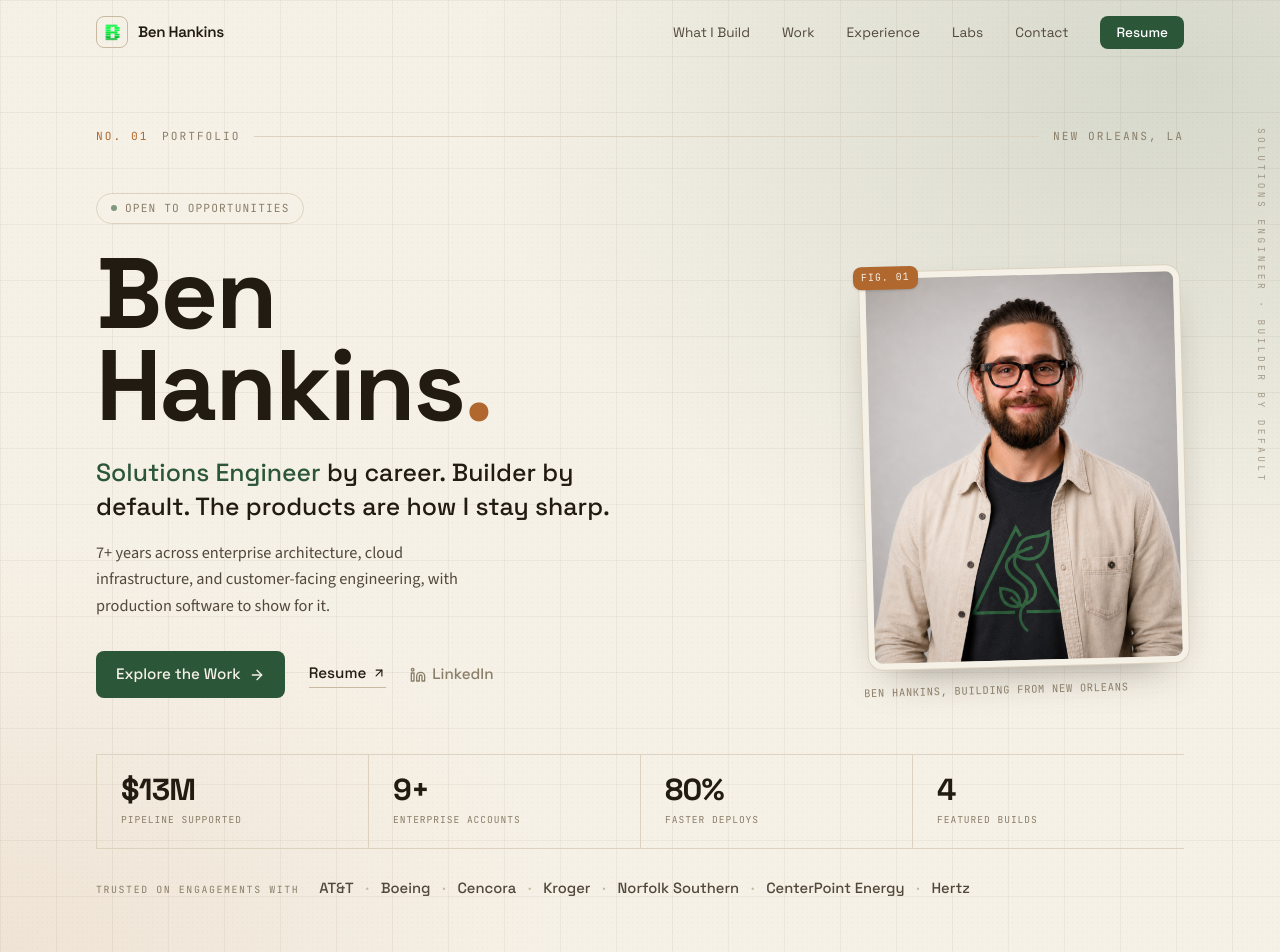
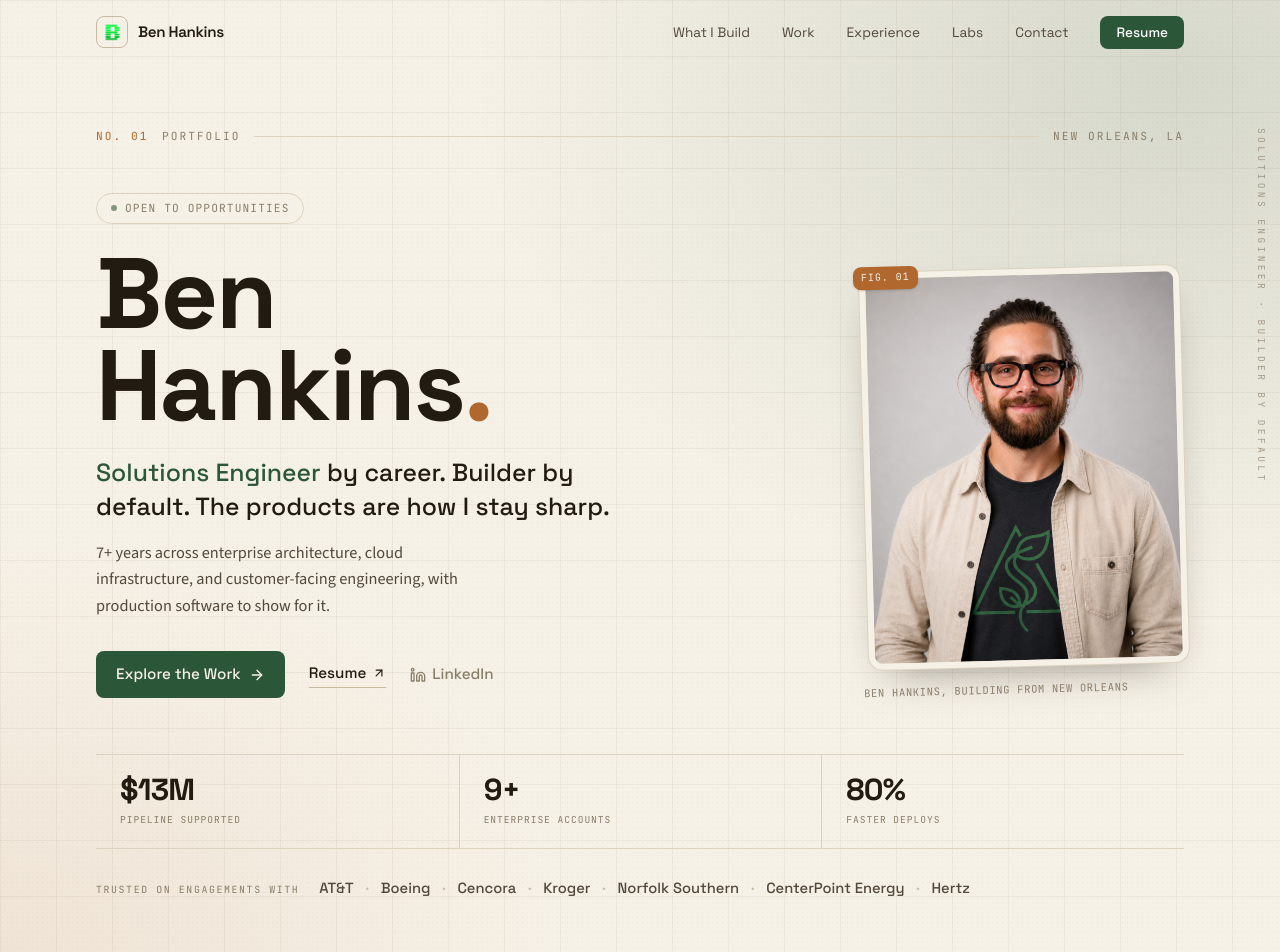
Before and after one commit to WBHankins93/personal-website, a Next.js app: page / in a window 1280 px wide. Shown: the top 952 px of the page. Built offline with nearby package versions, Linux system fonts and the light colour scheme.

Commit message:
Remove forced hero showcase stat

```diff
--- a/src/components/redesign/Hero.tsx
+++ b/src/components/redesign/Hero.tsx
@@ -10,7 +10,6 @@ const stats = [
   { num: "$13M", label: "Pipeline Supported" },
   { num: "9+", label: "Enterprise Accounts" },
   { num: "80%", label: "Faster Deploys" },
-  { num: "4", label: "Featured Builds" },
 ];
 
 // Named enterprise accounts engaged across IBM Client Engineering + Prove AI.
@@ -169,13 +168,13 @@ export default function Hero() {
 
         {/* Ledger stat strip: full width, ruled dividers */}
         <motion.div
-          className="mt-14 grid grid-cols-2 sm:grid-cols-4 border-t border-b border-line"
+          className="mt-14 grid grid-cols-3 border-t border-b border-line"
           {...reveal(0.46)}
         >
           {stats.map((s) => (
             <div
               key={s.label}
-              className="border-l border-line px-1 py-5 sm:px-6 [&:nth-child(odd)]:border-l-0 sm:[&:nth-child(odd)]:border-l sm:[&:nth-child(4n+1)]:border-l-0"
+              className="border-l border-line px-2 py-5 first:border-l-0 sm:px-6"
             >
               <div className="font-heading text-[1.7rem] sm:text-[1.9rem] font-bold text-ink tracking-tight leading-none">
                 {s.num}
```
